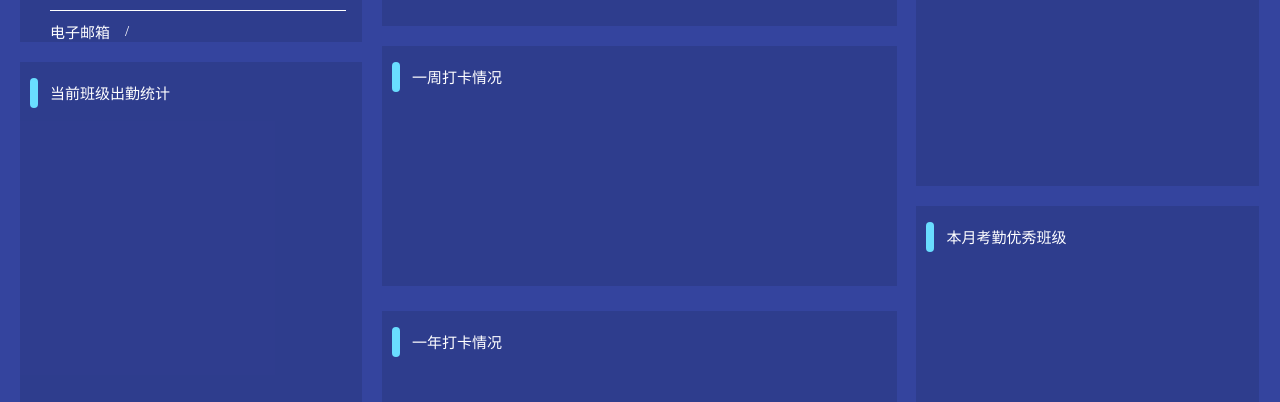
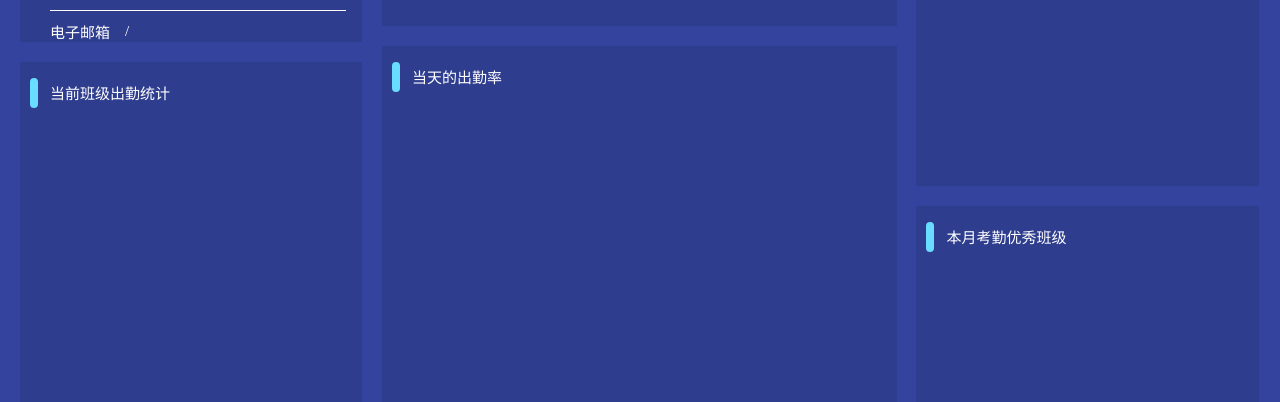
Before and after one commit to 673317908/school_visualization, a Vue app: page /#/bigdata in a window 1280 px wide. Shown: the part 208-610 px from the top of the page. Built offline with nearby package versions, Linux system fonts and the light colour scheme; no server answers.

Commit message:
修改页面布局

```diff
--- a/src/views/school.vue
+++ b/src/views/school.vue
@@ -48,14 +48,10 @@
           </div>
         </div>
         <div id="middle-center">
-          <!-- 一周打卡情况 -->
+          <!-- 当天的出勤率 -->
           <div class="resize">
-            <Title title="一周打卡情况" />
+            <Title title="当天的出勤率" />
           </div>
-        </div>
-        <div id="middle-bottom">
-          <!-- 一年打卡情况 -->
-          <div class="resize"><Title title="一年打卡情况" /></div>
         </div>
       </section>
       <section class="screen-right">
@@ -234,17 +230,10 @@ export default {
     }
     #middle-center {
       width: 100%;
-      height: 30%;
+      height: 90%;
       position: relative;
       background: rgba(0, 0, 0, 0.1);
       margin-bottom: 20px;
-    }
-    #middle-bottom {
-      margin-top: 25px;
-      width: 100%;
-      height: 38%;
-      position: relative;
-      background: rgba(0, 0, 0, 0.1);
     }
   }
   .screen-right {
```
